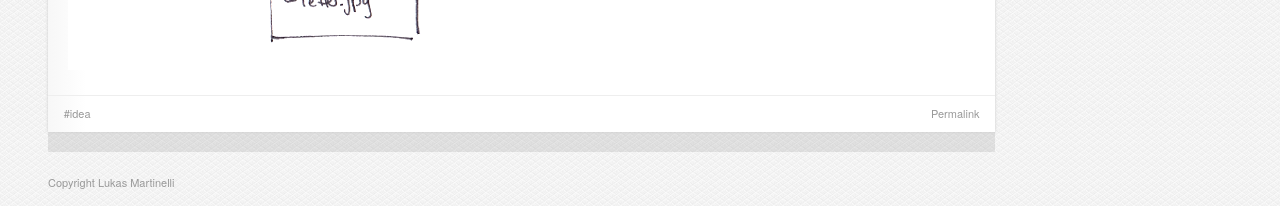
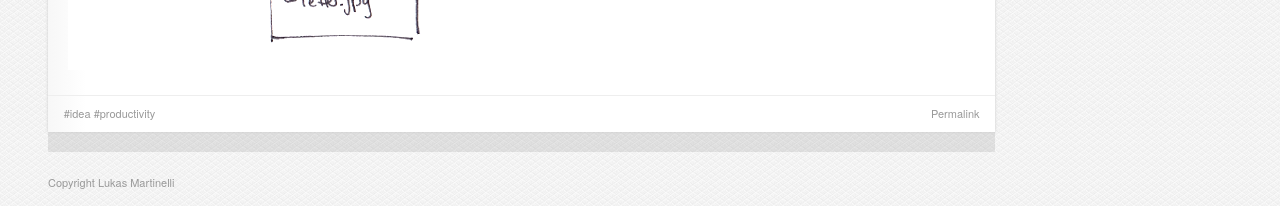
Before and after one commit to lukasmartinelli/lukasmartinelli.github.io, a Jekyll site: the page built from _posts/2014-02-07-a-better-evernote-concept.md, in a window 1280 px wide and 900 px high, scrolled down 4198 px. Shown: the part 691-897 px from the top of the window. Built offline with Jekyll 4.4.1, drawn with Linux system fonts in a browser that asks for light colours; Markdown is read by kramdown in place of the engine named in the settings.

Commit message:
Added tag to post

```diff
--- a/_posts/2014-02-07-a-better-evernote-concept.md
+++ b/_posts/2014-02-07-a-better-evernote-concept.md
@@ -3,6 +3,7 @@ layout: post
 published: true
 tags:
   - idea
+  - productivity
 categories: idea
 ---
 
```
